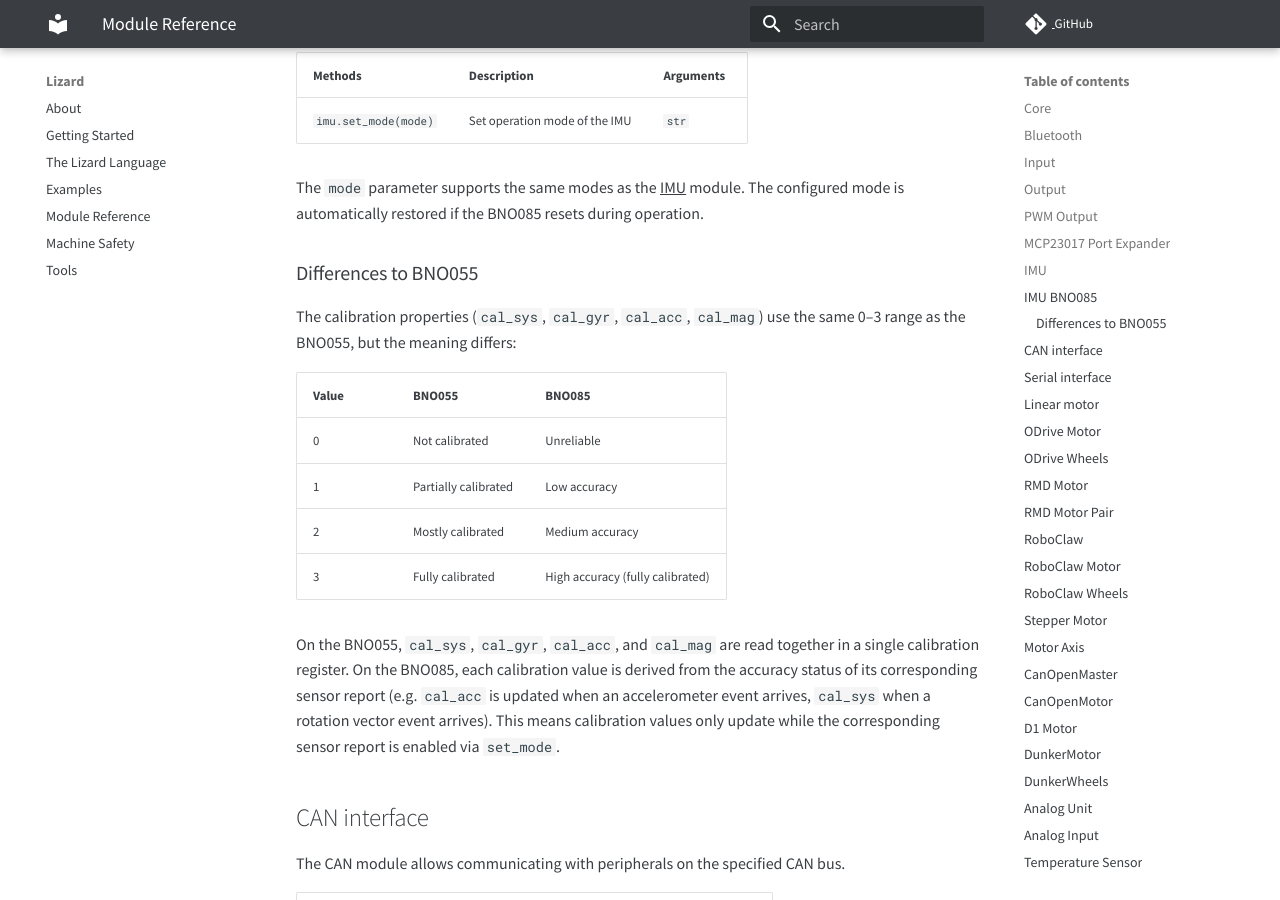
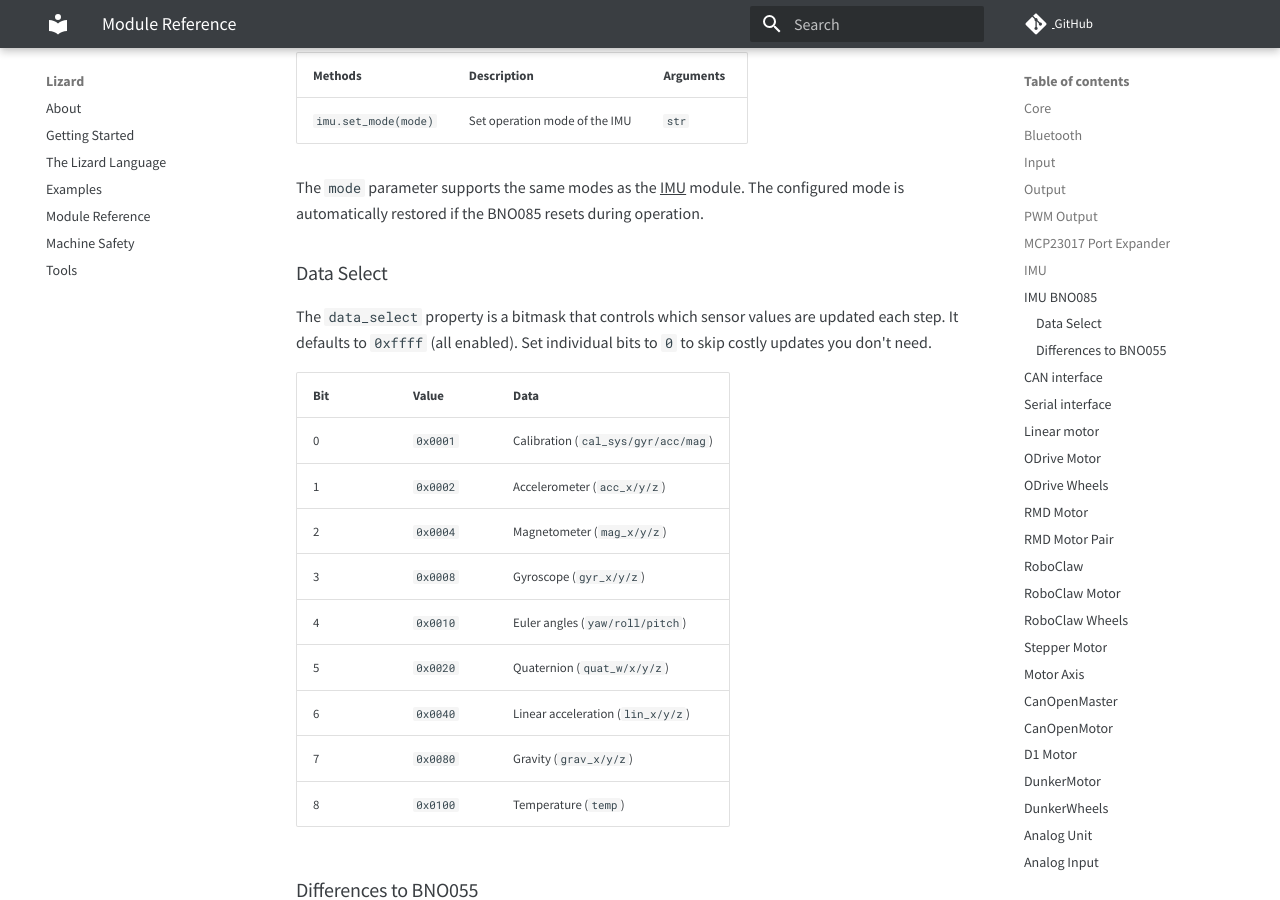
Before and after one commit to zauberzeug/lizard, an MkDocs documentation site: the page built from docs/module_reference.md, in a window 1280 px wide and 900 px high, scrolled down 11025 px. Built offline with MkDocs 1.6.1 and Material for MkDocs 9.7.7, drawn with Linux system fonts in a browser that asks for light colours; comment, search, counter and statistics services are not loaded.

```diff
--- a/docs/module_reference.md
+++ b/docs/module_reference.md
@@ -330,6 +330,23 @@
 
 The `mode` parameter supports the same modes as the [IMU](#imu) module.
 The configured mode is automatically restored if the BNO085 resets during operation.
+
+### Data Select
+
+The `data_select` property is a bitmask that controls which sensor values are updated each step.
+It defaults to `0xffff` (all enabled). Set individual bits to `0` to skip costly updates you don't need.
+
+| Bit      | Value    | Data                                      |
+| -------- | -------- | ----------------------------------------- |
+| 0        | `0x0001` | Calibration (`cal_sys/gyr/acc/mag`)       |
+| 1        | `0x0002` | Accelerometer (`acc_x/y/z`)               |
+| 2        | `0x0004` | Magnetometer (`mag_x/y/z`)                |
+| 3        | `0x0008` | Gyroscope (`gyr_x/y/z`)                   |
+| 4        | `0x0010` | Euler angles (`yaw/roll/pitch`)           |
+| 5        | `0x0020` | Quaternion (`quat_w/x/y/z`)              |
+| 6        | `0x0040` | Linear acceleration (`lin_x/y/z`)         |
+| 7        | `0x0080` | Gravity (`grav_x/y/z`)                    |
+| 8        | `0x0100` | Temperature (`temp`)                      |
 
 ### Differences to BNO055
 
```
Also changed, not shown: 2 other files.
